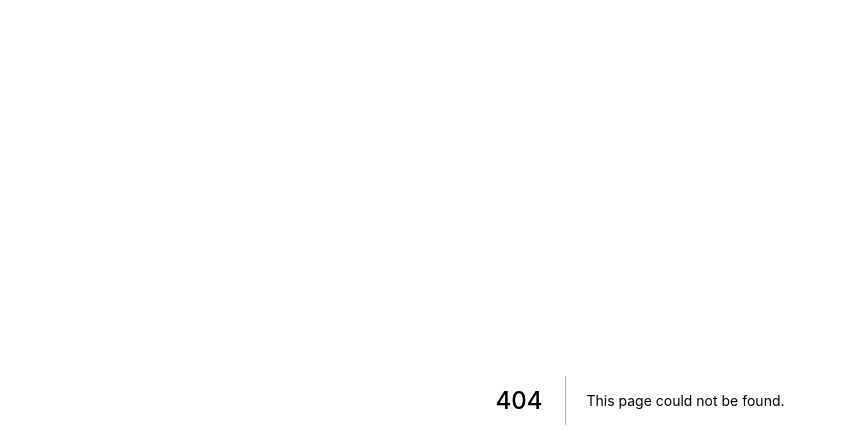
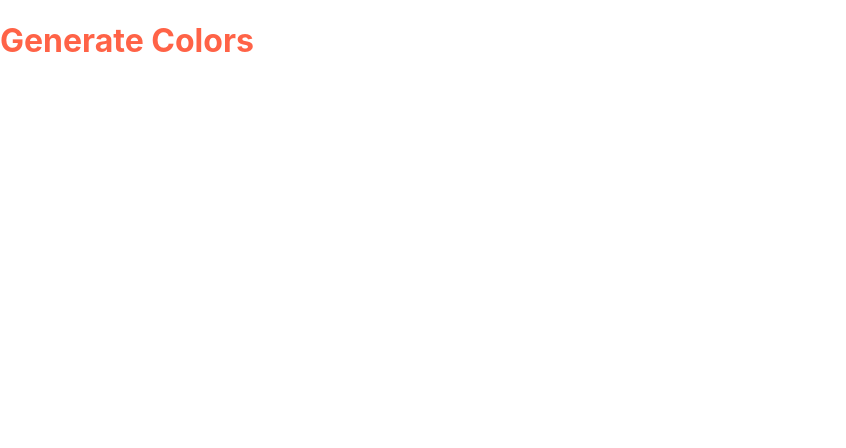
Before and after one commit to abdoashraf56/front-end-react-projects, a Next.js app: page /gencolor in a window 1280 px wide. Before the commit this address had no page. Shown: the top 448 px of the page, without its empty margins (0-846 px from the left). Built offline with nearby package versions, Linux system fonts and the light colour scheme.

Commit message:
inital point of project

```diff
--- a/package.json
+++ b/package.json
@@ -10,6 +10,8 @@
   "dependencies": {
     "next": "10.2.0",
     "react": "17.0.2",
-    "react-dom": "17.0.2"
+    "react-dom": "17.0.2",
+    "react-icons": "^4.2.0",
+    "sass": "^1.32.13"
   }
 }
--- /dev/null
+++ b/pages/gencolor.js
@@ -0,0 +1,11 @@
+import styles from '../styles/gencolor.module.scss'
+
+function gencolor(props) {
+    return (
+        <div>
+            <h1 className={styles.title}>Generate Colors</h1>
+        </div>
+    );
+}
+
+export default gencolor;
--- /dev/null
+++ b/styles/gencolor.module.scss
@@ -0,0 +1,3 @@
+.title {
+    color: tomato;
+}
```
Also changed, not shown: 1 other file (tests, documents, lock files or other folders).
